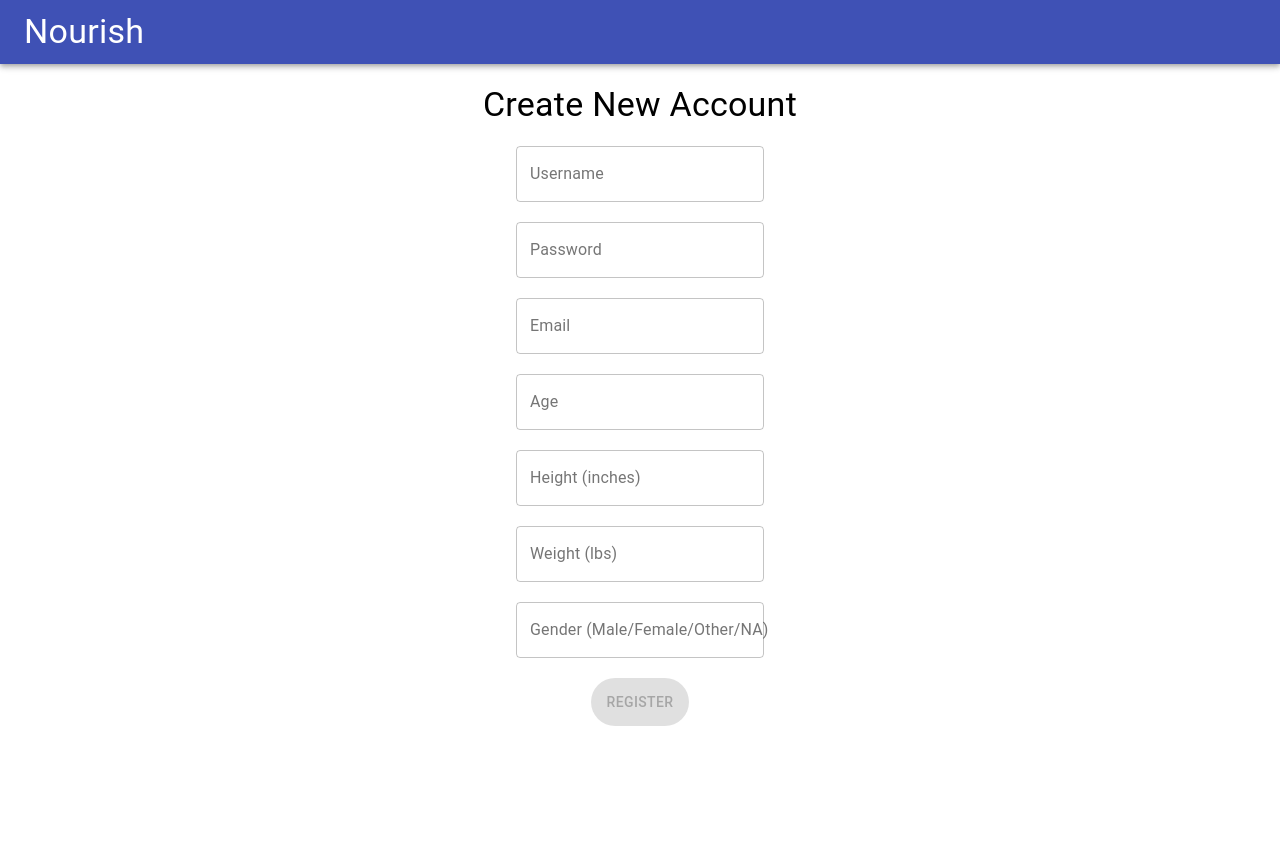
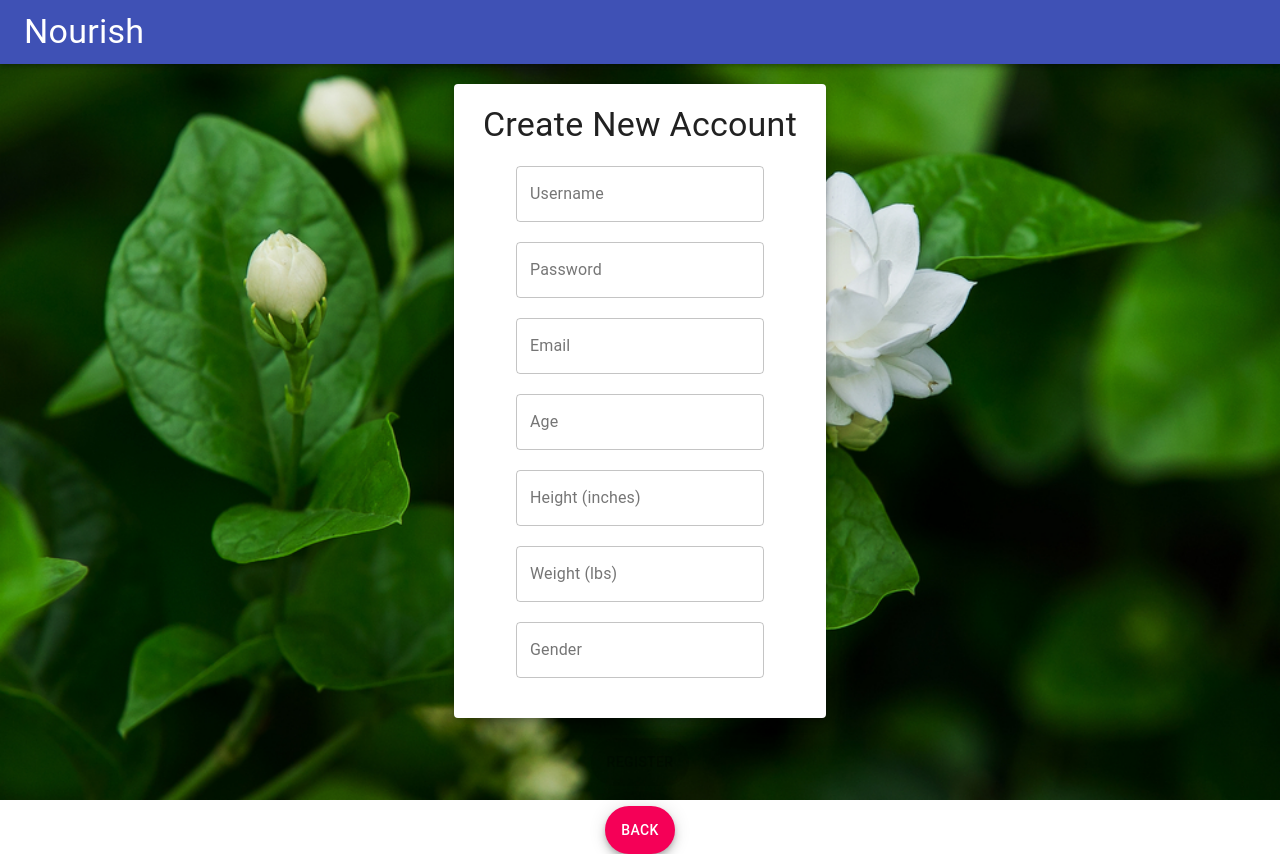
Before and after one commit to ASimpleFox/Nourish, a React (Create React App) app in the folder front-end/: page / in a window 1280 px wide. Both pictures are taken after typing "Sample", "Sample123" into the empty fields and a click on the button "CREATE ACCOUNT". Before the commit the page ends 800 px from the top, so only its background shows below. Built offline with nearby package versions, Linux system fonts and the light colour scheme.

Commit message:
style baby

```diff
--- a/front-end/package.json
+++ b/front-end/package.json
@@ -11,6 +11,7 @@
     "axios": "^0.20.0",
     "react": "^16.14.0",
     "react-dom": "^16.14.0",
+    "react-particles-js": "^3.3.0",
     "react-router-dom": "^5.2.0",
     "react-scripts": "3.4.3",
     "react-webcam": "^5.2.1"
--- a/front-end/src/App.css
+++ b/front-end/src/App.css
@@ -1,5 +1,12 @@
 .App {
-  text-align: center;
+    text-align: center;
+    height: 100vh;
+    background-image: url(./background.png);
+    background-size: cover;
+}
+
+.Background {
+    background-size: cover;
 }
 
 .App-logo {
--- a/front-end/src/App.js
+++ b/front-end/src/App.js
@@ -19,6 +19,7 @@ import {
 function App() {
     return (
         <div className="App">
+            <div className="Background">
               <Router>
                   <Switch>
                       <Route exact path={HOME_ROUTE} render={(props) => <Dashboard {...props}/>} />
@@ -30,6 +31,7 @@ function App() {
                   </Switch>
                 </Router>
             </div>
+        </div>
   );
 }
 
--- a/front-end/src/Dashboard.js
+++ b/front-end/src/Dashboard.js
@@ -96,10 +96,10 @@ export class Dashboard extends Component {
 
     render() {
         if (this.state.profile === true) {
-            return (<Redirect to={PROFILE_ROUTE} />);
+            return (<Redirect to={{ pathname: PROFILE_ROUTE, state: { username: this.state.username } }} />);
         }
         if (this.state.image === true) {
-            return (<Redirect to={IMAGE_ROUTE} />);
+            return (<Redirect to={{ pathname: IMAGE_ROUTE, state: { username: this.state.username } }} />);
         }
         return (
             <ThemeProvider>
@@ -116,12 +116,22 @@ export class Dashboard extends Component {
                     </AppBar>
                 </div>
                 <br />
+                <FormControl style={{ margin: 20, display: "flex" }}>
+                    <Paper style={{ alignSelf: "center", width: "60%", minWidth: 300 }} elevation={6}>
+                        <br />
                         <Typography variant="h4">
                             How do I stay healthy?
                         </Typography>
-                <div style={{ width: "50%", minWidth: 200}}>
+                        <FormControl style={{ margin: 20, display: "flex" }}>
+                            <div style={{ alignSelf: "center", width: "80%", minWidth: 200}}>
                                 <p> A healthy lifestyle can help you thrive throughout your life. Making healthy choices isn't always easy, however. It can be hard to find the time and energy to exercise regularly or prepare healthy meals. However, your efforts will pay off in many ways, and for the rest of your life. </p>
+                                <p> -- UCSF Health </p>
                             </div>
+                        </FormControl>
+                    </Paper>
+                </FormControl>
+                <FormControl style={{ margin: 20, display: "flex" }}>
+                    <Paper style={{ alignSelf: "center", width: "60%", minWidth: 300 }} elevation={6}>
                         <br />
                         <Typography variant="h4">
                             {this.state.username}'s Information
@@ -137,6 +147,8 @@ export class Dashboard extends Component {
                                 </List>
                             </Paper>
                         </FormControl>
+                    </Paper>
+                </FormControl>
                 <div style={{ height: '70%' }}>
                     <Fab color="primary" variant="extended" aria-label="add" onClick={this.goToImage}>
                         Nutrition Label
--- a/front-end/src/ImageUpload.js
+++ b/front-end/src/ImageUpload.js
@@ -12,6 +12,8 @@ import Fab from '@material-ui/core/Fab';
 import ArrowForwardIcon from '@material-ui/icons/ArrowForward';
 import ArrowBackIcon from '@material-ui/icons/ArrowBack';
 import axios from 'axios'
+import FormControl from '@material-ui/core/FormControl';
+import Paper from '@material-ui/core/Paper';
 
 export class ImageUpload extends Component {
     state = {
@@ -106,10 +108,10 @@ export class ImageUpload extends Component {
 
     render() {
         if (this.state.profile === true) {
-            return (<Redirect to={PROFILE_ROUTE} />);
+            return (<Redirect to={{ pathname: PROFILE_ROUTE, state: { username: this.props.location.state.username } }} />);
         }
         if (this.state.home === true) {
-            return (<Redirect to={HOME_ROUTE} />);
+            return (<Redirect to={{ pathname: HOME_ROUTE, state: { username: this.props.location.state.username } }} />);
         }
         return (
             <ThemeProvider>
@@ -125,11 +127,15 @@ export class ImageUpload extends Component {
                         </Toolbar>
                     </AppBar>
                 </div>
-                <br/>
-                <Typography variant="h5">
-                    Take a photo of the nutrition label.
-                </Typography>
-                <br />
+                <FormControl style={{ margin: 20, display: "flex" }}>
+                    <Paper style={{ alignSelf: "center", width: "60%", minWidth: 300 }} elevation={6}>
+                        <br/>
+                        <Typography variant="h5">
+                            Take a photo of the nutrition label.
+                        </Typography>
+                        <br />
+                    </Paper>
+                </FormControl >
                 <div style={{ display: "inline", justifyContent: "center" }}>
                     <div>
                         <this.WebcamCapture />
--- a/front-end/src/Login.js
+++ b/front-end/src/Login.js
@@ -9,6 +9,8 @@ import Typography from '@material-ui/core/Typography';
 import Fab from '@material-ui/core/Fab';
 import TextField from '@material-ui/core/TextField';
 import axios from 'axios'
+import FormControl from '@material-ui/core/FormControl';
+import Paper from '@material-ui/core/Paper';
 
 export class Login extends Component {
     state = {
@@ -76,6 +78,9 @@ export class Login extends Component {
                     </AppBar>
                 </div>
                 <br />
+                <FormControl style={{ margin: 20, display: "flex" }}>
+                    <Paper style={{ alignSelf: "center", width: "30%", minWidth: 200 }} elevation={6}>
+                        <br />
                         <Typography variant="h4">
                             Login
                         </Typography>
@@ -95,10 +100,15 @@ export class Login extends Component {
                                 onChange={this.handleChange('password')}
                             />
                             <br />
+                        </div>
+                        <br />
+                        <br />
+                    </Paper>
+                </FormControl>
                 <br />
                 {
                     this.state.username === "" && this.state.password === "" ?
-                            <Fab label="Submit" color="secondary" variant="extended" onClick={(event) => this.handleClick(event)} disabled>
+                        <Fab label="Submit" color="secondary" variant="extended">
                             Login
                     </Fab>
                         :
@@ -111,7 +121,6 @@ export class Login extends Component {
                 <Fab label="Submit" color="secondary" variant="extended" onClick={this.goToRegister} >
                     Create Account
                 </Fab>
-                </div>
             </ThemeProvider>
         )
     }
--- a/front-end/src/Profile.js
+++ b/front-end/src/Profile.js
@@ -42,10 +42,10 @@ export class Profile extends Component {
     render() {
         if (this.state.profile === true) {
             this.setState({ profile: false });
-            return (<Redirect to={PROFILE_ROUTE} />);
+            return (<Redirect to={{ pathname: PROFILE_ROUTE, state: { username: this.props.location.state.username } }} />);
         }
         if (this.state.home === true) {
-            return (<Redirect to={HOME_ROUTE} />);
+            return (<Redirect to={{ pathname: HOME_ROUTE, state: { username: this.props.location.state.username } }} />);
         }
         return (
             <ThemeProvider>
--- a/front-end/src/Register.js
+++ b/front-end/src/Register.js
@@ -8,6 +8,8 @@ import Typography from '@material-ui/core/Typography';
 import Fab from '@material-ui/core/Fab';
 import TextField from '@material-ui/core/TextField';
 import axios from 'axios'
+import FormControl from '@material-ui/core/FormControl';
+import Paper from '@material-ui/core/Paper';
 
 export class Register extends Component {
     state = {
@@ -23,6 +25,10 @@ export class Register extends Component {
 
     handleChange = input => e => {
         this.setState({ [input]: e.target.value });
+    }
+
+    goToLogin = () => {
+        this.setState({ login: true });
     }
 
     completed() {
@@ -71,6 +77,7 @@ export class Register extends Component {
         }
         return (
             <ThemeProvider>
+
                         <div>
                             <AppBar position="static">
                                 <Toolbar>
@@ -80,6 +87,8 @@ export class Register extends Component {
                                 </Toolbar>
                             </AppBar>
                 </div>
+                <FormControl style={{ margin: 20, display: "flex" }}>
+                    <Paper style={{ alignSelf: "center", width: "30%", minWidth: 200 }} elevation={6}>
                         <br />
                         <Typography variant="h4">
                             Create New Account
@@ -131,11 +140,15 @@ export class Register extends Component {
                             <br />
                             <TextField
                                 variant="outlined"
-                        label="Gender (Male/Female/Other/NA)"
+                                label="Gender"
                                 onChange={this.handleChange('gender')}
                             />
                             <br />
                             <br />
+                            <br />
+                        </div>
+                        </Paper>
+                    </FormControl>
                     {
                         this.completed() ?
                             <Fab label="Submit" color="secondary" variant="extended" onClick={(event) => this.handleClick(event)} >
@@ -146,8 +159,12 @@ export class Register extends Component {
                                 Register
                             </Fab>
                 }
+                <br />
+                <br />
+                <Fab label="Back" color="secondary" variant="extended" onClick={this.goToLogin} >
+                    Back
+                </Fab>
 
-                </div>
             </ThemeProvider>
         )
     }
```
Also changed, not shown: front-end/src/background.png (added), 1 other file (tests, documents, lock files or other folders). Lines whose indentation alone changed are shown as unchanged.
